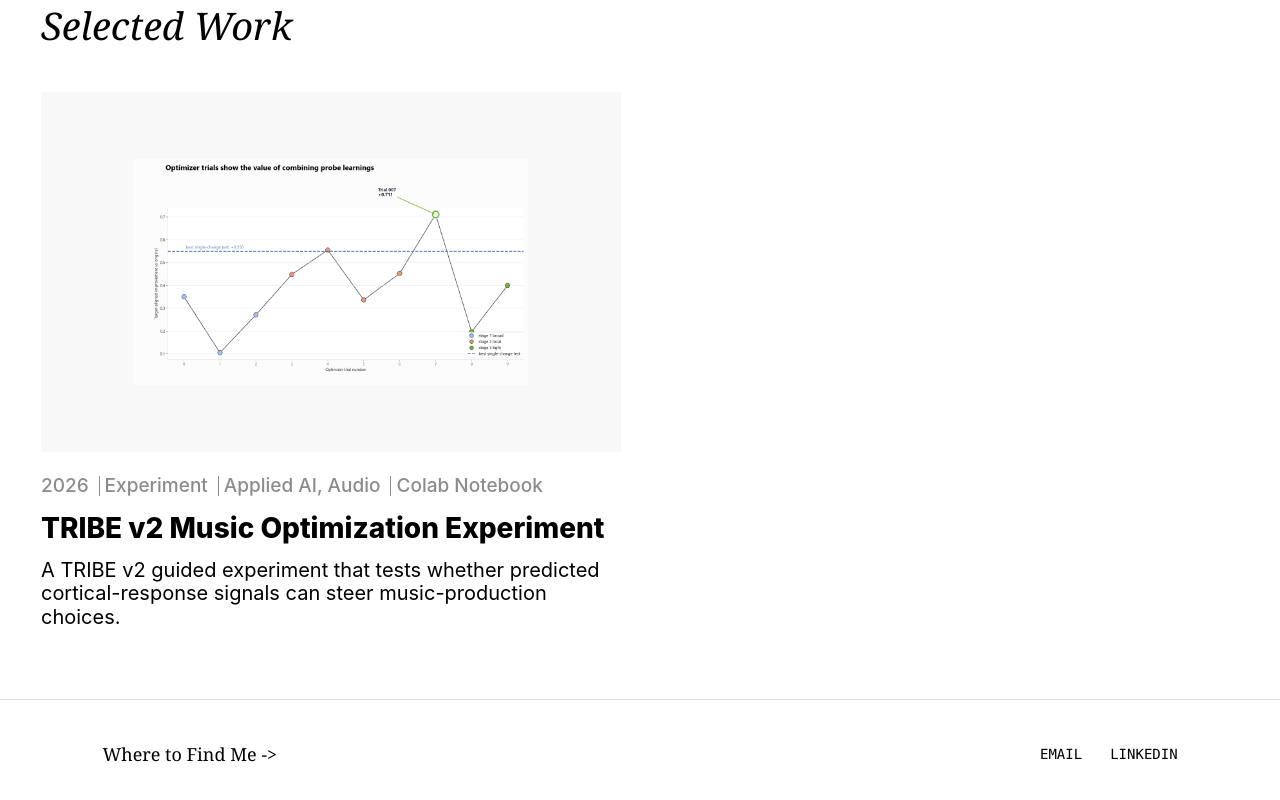
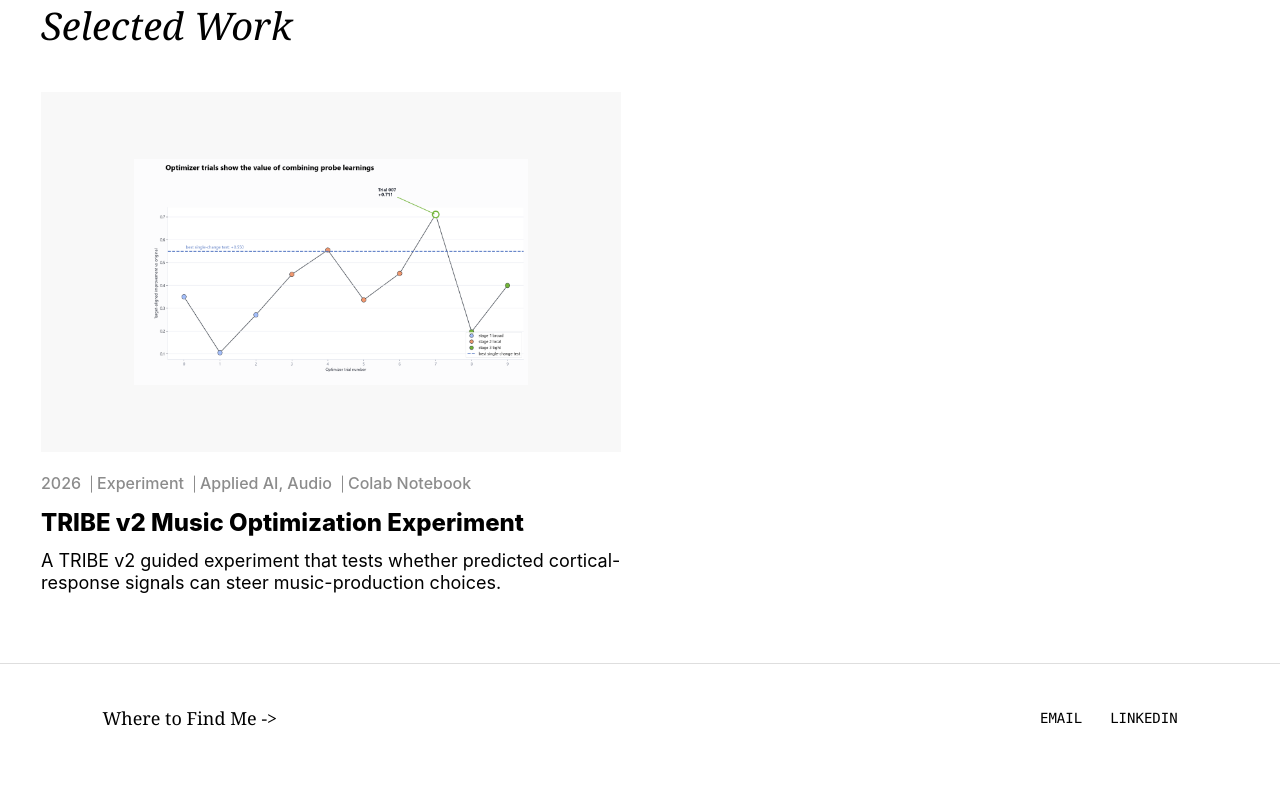
Before and after one commit to arnav-goel05/portfolio-website, a React (Vite) app: page / in a window 1280 px wide. Shown: the part 866-1666 px from the top of the page. Built offline with nearby package versions, Linux system fonts and the light colour scheme.

Commit message:
Reduce project card text scale

```diff
--- a/src/styles/portfolio.css
+++ b/src/styles/portfolio.css
@@ -244,7 +244,7 @@
   position: relative;
   color: #8c8c8c;
   font-family: var(--sans);
-  font-size: clamp(19px, 1.15vw, 25px);
+  font-size: clamp(16px, 0.95vw, 20px);
   font-weight: 500;
   line-height: 1.22;
   text-transform: none;
@@ -270,7 +270,7 @@
 .work-copy h2 {
   margin: 0;
   font-family: var(--sans);
-  font-size: clamp(28px, 1.7vw, 38px);
+  font-size: clamp(24px, 1.35vw, 30px);
   font-weight: 760;
   line-height: 1.12;
 }
@@ -279,7 +279,7 @@
   max-width: 880px;
   margin: 0;
   color: #000000;
-  font-size: clamp(20px, 1.25vw, 28px);
+  font-size: clamp(18px, 1vw, 22px);
   line-height: 1.18;
 }
 
```
